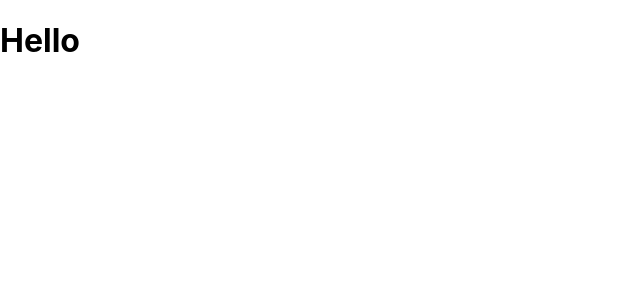
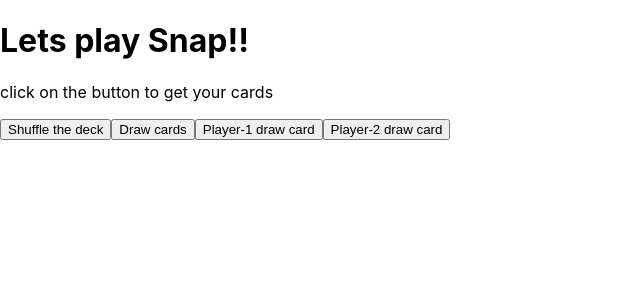
Before and after one commit to AnuradhaSivasubramanian/ElasCasino, a React (Create React App) app in the folder elas_casino/: page / in a window 1280 px wide. Shown: the top 300 px of the page, without its empty margins (0-640 px from the left). Built offline with nearby package versions, Linux system fonts and the light colour scheme.

Commit message:
basic logic to access api

```diff
--- a/elas_casino/src/App.js
+++ b/elas_casino/src/App.js
@@ -1,8 +1,144 @@
-import React, { Component } from "react";
+import React from "react";
 
-class App extends Component {
+import axios from "axios";
+let myTimeoutFunc = "";
+class App extends React.Component {
+  constructor(props) {
+    super(props);
+    this.state = {
+      deck_id: "uxjo517j8usn",
+      player_1_remaining: "",
+      player_2_remaining: "",
+      player1: [],
+      player2: []
+    };
+    this.shuffleOnClick = this.shuffleOnClick.bind(this);
+    this.drawOnClick = this.drawOnClick.bind(this);
+    this.drawPlayer_1 = this.drawPlayer_1.bind(this);
+    this.drawPlayer_2 = this.drawPlayer_2.bind(this);
+    // this.isTheSame = this.isTheSame.bind(this);
+  }
+  shuffleOnClick() {
+    axios
+      .get(`https://deckofcardsapi.com/api/deck/${this.state.deck_id}/shuffle/`)
+      .then(response => response.data)
+      .then(data => {
+        console.log(data.remaining);
+      });
+  }
+  drawOnClick() {
+    axios
+      .get(
+        `https://deckofcardsapi.com/api/deck/${this.state.deck_id}/draw/?count=6`
+      )
+      .then(response => response.data)
+      .then(data => {
+        let tempCards = [];
+        data.cards.forEach(element => {
+          tempCards.push(element.code);
+        });
+        console.log(tempCards);
+
+        this.setPlayer1Pile(tempCards);
+      });
+
+    axios
+      .get(
+        `https://deckofcardsapi.com/api/deck/${this.state.deck_id}/draw/?count=6`
+      )
+      .then(response => response.data)
+      .then(data => {
+        let tempCards = [];
+        data.cards.forEach(element => {
+          tempCards.push(element.code);
+        });
+        console.log(tempCards);
+
+        this.setPlayer2Pile(tempCards);
+      });
+
+    myTimeoutFunc = setTimeout(this.drawPlayer_1, 4000);
+  }
+
+  setPlayer1Pile(codes) {
+    axios
+      .get(
+        `https://deckofcardsapi.com/api/deck/${this.state.deck_id}/pile/player_1/add/?cards=${codes}`
+      )
+      .then(response => response.data)
+      .then(data => {
+        this.setState({ player_1_remaining: data.piles.player_1.remaining });
+      });
+  }
+  setPlayer2Pile(codes) {
+    axios
+      .get(
+        `https://deckofcardsapi.com/api/deck/${this.state.deck_id}/pile/player_2/add/?cards=${codes}`
+      )
+      .then(response => response.data)
+      .then(data => {
+        this.setState({ player_2_remaining: data.piles.player_2.remaining });
+      });
+  }
+  drawPlayer_1() {
+    clearTimeout(myTimeoutFunc);
+    axios
+      .get(
+        `https://deckofcardsapi.com/api/deck/${this.state.deck_id}/pile/player_1/draw/?count=1`
+      )
+      .then(response => response.data)
+      .then(data => {
+        console.log(data);
+        console.log(`${data.cards[0].suit} ${data.cards[0].value}`);
+
+        this.setState({
+          player1: data.cards[0],
+          player_1_remaining: data.piles.player_1.remaining
+        });
+      });
+  }
+  drawPlayer_2() {
+    axios
+      .get(
+        `https://deckofcardsapi.com/api/deck/${this.state.deck_id}/pile/player_2/draw/?count=1`
+      )
+      .then(response => response.data)
+      .then(data => {
+        console.log(data);
+        console.log(`${data.cards[0].suit} ${data.cards[0].value}`);
+
+        this.setState({
+          player2: data.cards[0],
+          player_2_remaining: data.piles.player_2.remaining
+        });
+      });
+  }
+  // isTheSame() {
+  //   if (this.state.player1.value === this.state.player2.value) return 1;
+  //   return 0;
+  // }
   render() {
-    return <h1> Hello</h1>;
+    return (
+      <main>
+        <header>
+          <h1>Lets play Snap!!</h1>
+          <p>click on the button to get your cards</p>
+        </header>
+        <button onClick={this.shuffleOnClick}>Shuffle the deck</button>
+        <button onClick={this.drawOnClick}>Draw cards</button>
+        <button onClick={this.drawPlayer_1}>Player-1 draw card</button>
+        <button onClick={this.drawPlayer_2}>Player-2 draw card</button>
+        {/* {!this.state.player1 ? (
+          this.isTheSame() ? (
+            <p>Snap it is!!</p>
+          ) : (
+            <p>Draw Again</p>
+          )
+        ) : (
+          <p></p>
+        )} */}
+      </main>
+    );
   }
 }
 
```
Also changed, not shown: 1 other file (tests, documents, lock files or other folders).
